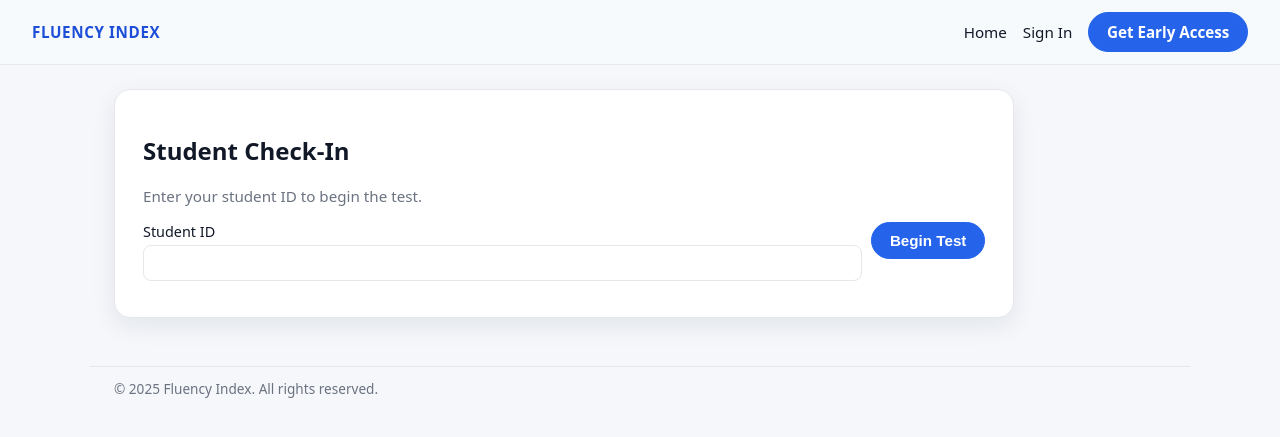
After one commit to jsquales/fluencyindex_site, a FastAPI app: template app/templates/checkin.html in a window 1280 px wide. The commit adds this page. Shown: the top 437 px of the page. Run offline with FastAPI, Linux system fonts and the light colour scheme; the template is opened without the code that fills it, so the values that code supplies are empty; some libraries are stand-ins or nearby versions.

Commit message:
Add admin-only student check-in flow

```diff
--- a/app/main.py
+++ b/app/main.py
@@ -7,6 +7,7 @@ import time
 from threading import Lock
 from email.message import EmailMessage
 from typing import Optional
+from urllib.parse import quote
 
 from fastapi import FastAPI, Request, Form, Query, BackgroundTasks, Depends, HTTPException, Header
 from fastapi.responses import HTMLResponse, PlainTextResponse, FileResponse, RedirectResponse
@@ -18,6 +19,7 @@ from pydantic import BaseModel, Field
 from sqlalchemy import text
 
 from .db import SessionLocal, WaitlistEntry, init_db  # NEW
+from .services.testing import CheckinError, start_session
 
 BASE_DIR = Path(__file__).resolve().parent  # app/
 
@@ -251,6 +253,30 @@ async def signup_get(request: Request):
     )
 
 
+@app.get("/test/checkin", response_class=HTMLResponse)
+async def test_checkin_page(request: Request, error: Optional[str] = None):
+    # TODO: Pilot flow uses /admin/test/checkin only.
+    raise HTTPException(status_code=404, detail="Not Found")
+
+
+@app.post("/test/checkin/start")
+async def test_checkin_start(student_id: str = Form(...)):
+    # TODO: Pilot flow uses /admin/test/checkin/start only.
+    raise HTTPException(status_code=404, detail="Not Found")
+
+
+@app.get("/test/run/{session_id}", response_class=HTMLResponse)
+async def run_test_page(session_id: int, request: Request):
+    return templates.TemplateResponse(
+        "test_run.html",
+        {
+            "request": request,
+            "page_title": "Fluency Test | Fluency Index",
+            "session_id": session_id,
+        },
+    )
+
+
 @app.get("/admin/login", response_class=HTMLResponse)
 async def admin_login_get(request: Request):
     return templates.TemplateResponse(
@@ -337,6 +363,34 @@ async def admin_home(request: Request, _: bool = Depends(require_admin)):
             "page_title": "Admin | Fluency Index",
         },
     )
+
+
+@app.get("/admin/test/checkin", response_class=HTMLResponse)
+async def admin_test_checkin_page(
+    request: Request,
+    error: Optional[str] = None,
+    _: bool = Depends(require_admin),
+):
+    return templates.TemplateResponse(
+        "checkin.html",
+        {
+            "request": request,
+            "page_title": "Student Check-In | Fluency Index",
+            "error": error or "",
+        },
+    )
+
+
+@app.post("/admin/test/checkin/start")
+async def admin_test_checkin_start(
+    student_id: str = Form(...),
+    _: bool = Depends(require_admin),
+):
+    try:
+        session_id = start_session(student_id)
+        return RedirectResponse(url=f"/test/run/{session_id}", status_code=303)
+    except CheckinError as e:
+        return RedirectResponse(url=f"/admin/test/checkin?error={quote(str(e))}", status_code=303)
 
 
 @app.get("/admin/sessions", response_class=HTMLResponse)
--- a/app/templates/admin_home.html
+++ b/app/templates/admin_home.html
@@ -6,7 +6,7 @@
     <h1>Admin dashboard</h1>
     <p class="auth-intro">You are logged in.</p>
     <p><a href="/admin/sessions">View recent sessions</a></p>
-    <p><a href="/admin/test">Start student test session</a></p>
+    <p><a href="/admin/test/checkin">Student Testing</a></p>
     <form method="post" action="/admin/logout" style="margin:0;">
       <button type="submit" class="btn-secondary">Log out</button>
     </form>
--- /dev/null
+++ b/app/templates/checkin.html
@@ -0,0 +1,22 @@
+{% extends "base.html" %}
+
+{% block content %}
+<section class="auth-section">
+  <div class="auth-card">
+    <h1>Student Check-In</h1>
+    <p class="auth-intro">Enter your student ID to begin the test.</p>
+
+    {% if error %}
+    <p class="helper-text" style="color:#b91c1c;">{{ error }}</p>
+    {% endif %}
+
+    <form class="auth-form" method="post" action="/admin/test/checkin/start">
+      <label class="auth-field">
+        <span>Student ID</span>
+        <input type="text" name="student_id" inputmode="numeric" minlength="6" maxlength="6" required>
+      </label>
+      <button type="submit" class="btn-primary">Begin Test</button>
+    </form>
+  </div>
+</section>
+{% endblock %}
```
